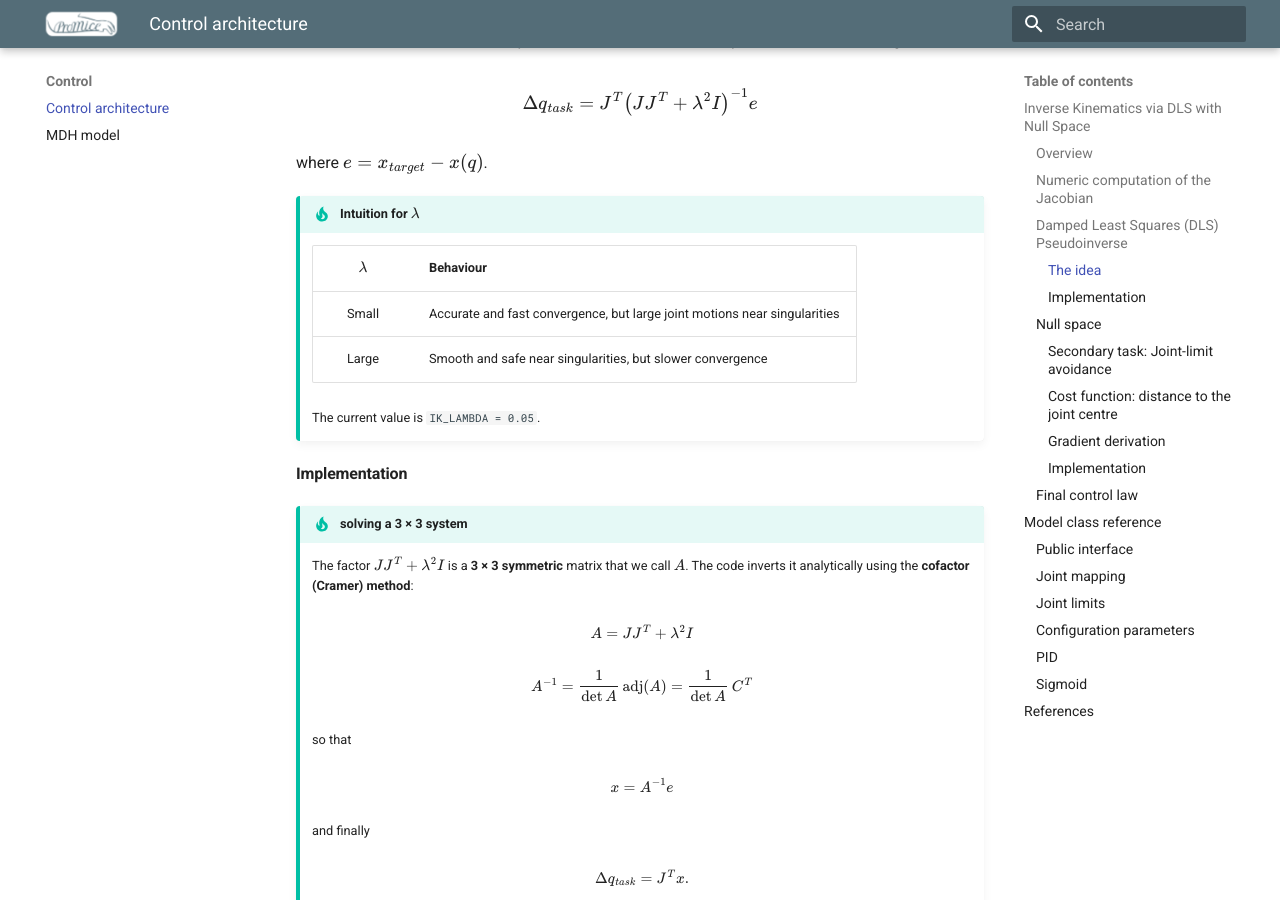
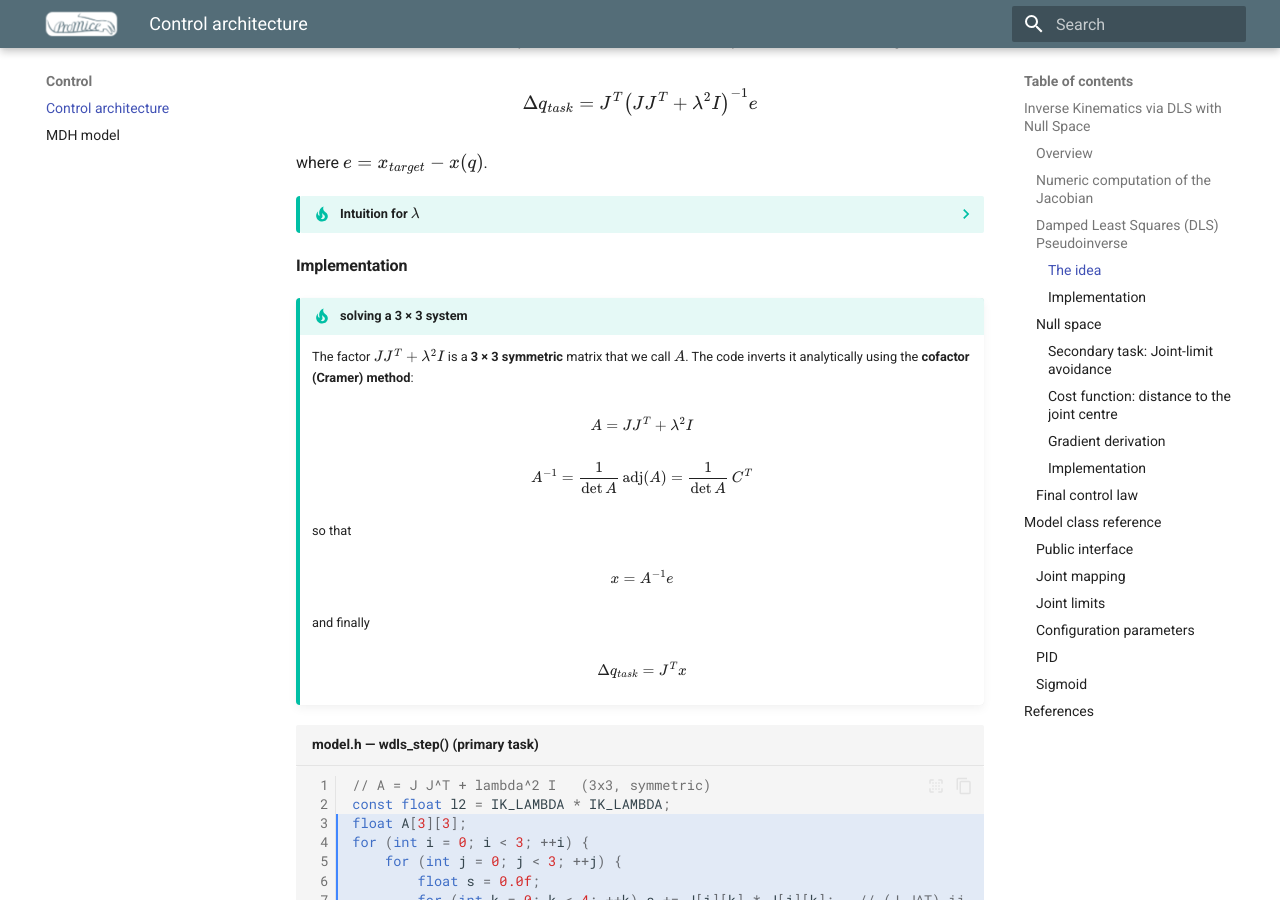
Before and after one commit to Juan-CarlosM/ProMice, an MkDocs documentation site: the page built from docs/control_architecture.md, in a window 1280 px wide and 900 px high, scrolled down 2669 px. Built offline with MkDocs 1.6.1 and Material for MkDocs 9.7.7, drawn with Linux system fonts in a browser that asks for light colours; some of the changed text lies outside the part shown.

Commit message:
Refactor control_architecture.md for clarity
Updated formatting and corrected equations in control architecture documentation.

````diff
--- a/docs/control_architecture.md
+++ b/docs/control_architecture.md
@@ -99,7 +99,7 @@
 
 where \(e = x_{target} - x(q)\).
 
-!!! tip "Intuition for \(\lambda\)"
+??? tip "Intuition for \(\lambda\)"
 
     | \(\lambda\) | Behaviour |
     |:-----------:|-----------|
@@ -129,7 +129,7 @@
     and finally
 
     $$
-    \Delta q_{task} = J^T x.
+    \Delta q_{task} = J^T x
     $$
 
 ```cpp title="model.h — wdls_step() (primary task)" linenums="1" hl_lines="3-9 30-32 35-36"
@@ -174,14 +174,6 @@
 !!! success "Why \(\det A\) never reaches zero"
 
     Since \(JJ^T\) is positive semi-definite, adding \(\lambda^2 I\) makes all eigenvalues of \(A\) at least \(\lambda^2 = 0.0025\). Therefore \(\det A \ge \lambda^6 > 0\) and `1.0f / det` is always safe, even at a singularity.
-
-??? example "Equation ↔ code correspondence"
-
-    | Equation | Code |
-    |----------|------|
-    | \(JJ^T + \lambda^2 I\) | `A[i][j]` |
-    | \((JJ^T+\lambda^2 I)^{-1}e\) | `x[0..2]` |
-    | \(J^T x\) | `dq_task[i]` |
 
 ---
 
````
Also changed, not shown: other parts of docs/control_architecture.md (+12 -0 lines).
